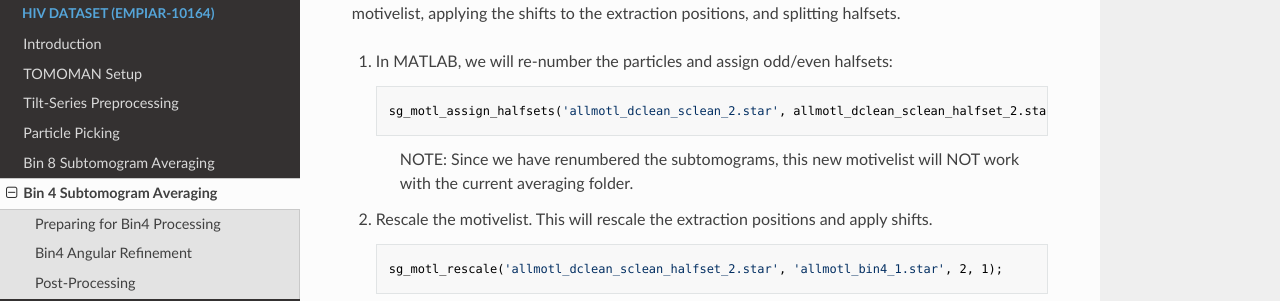
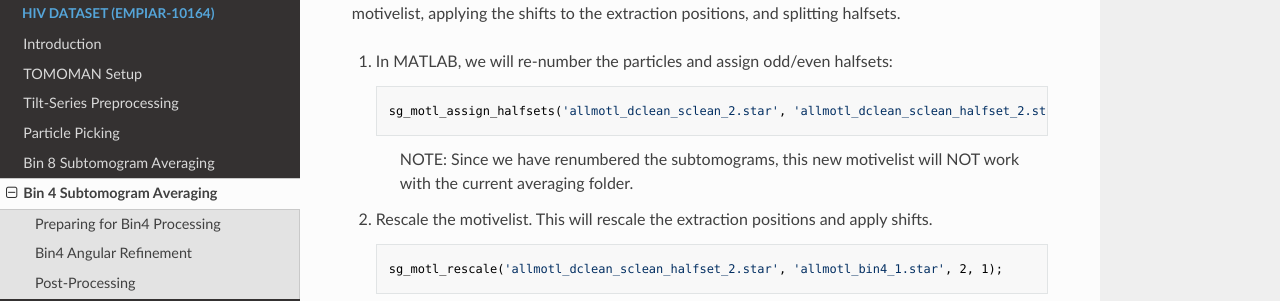
Before and after one commit to wan-lab-vanderbilt/subtomo-tutorials, an MkDocs documentation site: the page built from docs/hiv/bin4.md, in a window 1280 px wide and 900 px high. Shown: the part 238-539 px from the top of the window. Built offline with MkDocs 1.6.1, drawn with Linux system fonts in a browser that asks for light colours; nearby versions of some CDN libraries.

Commit message:
Formatting bin4

```diff
--- a/docs/hiv/bin4.md
+++ b/docs/hiv/bin4.md
@@ -7,7 +7,7 @@ This includes rescaling the motivelist, applying the shifts to the extraction po
 
 1. In MATLAB, we will re-number the particles and assign odd/even halfsets:
 
-        sg_motl_assign_halfsets('allmotl_dclean_sclean_2.star', allmotl_dclean_sclean_halfset_2.star', 'oddeven', 1);
+        sg_motl_assign_halfsets('allmotl_dclean_sclean_2.star', 'allmotl_dclean_sclean_halfset_2.star', 'oddeven', 1);
 
     >NOTE: Since we have renumbered the subtomograms, this new motivelist will NOT work with the current averaging folder.
 
```
